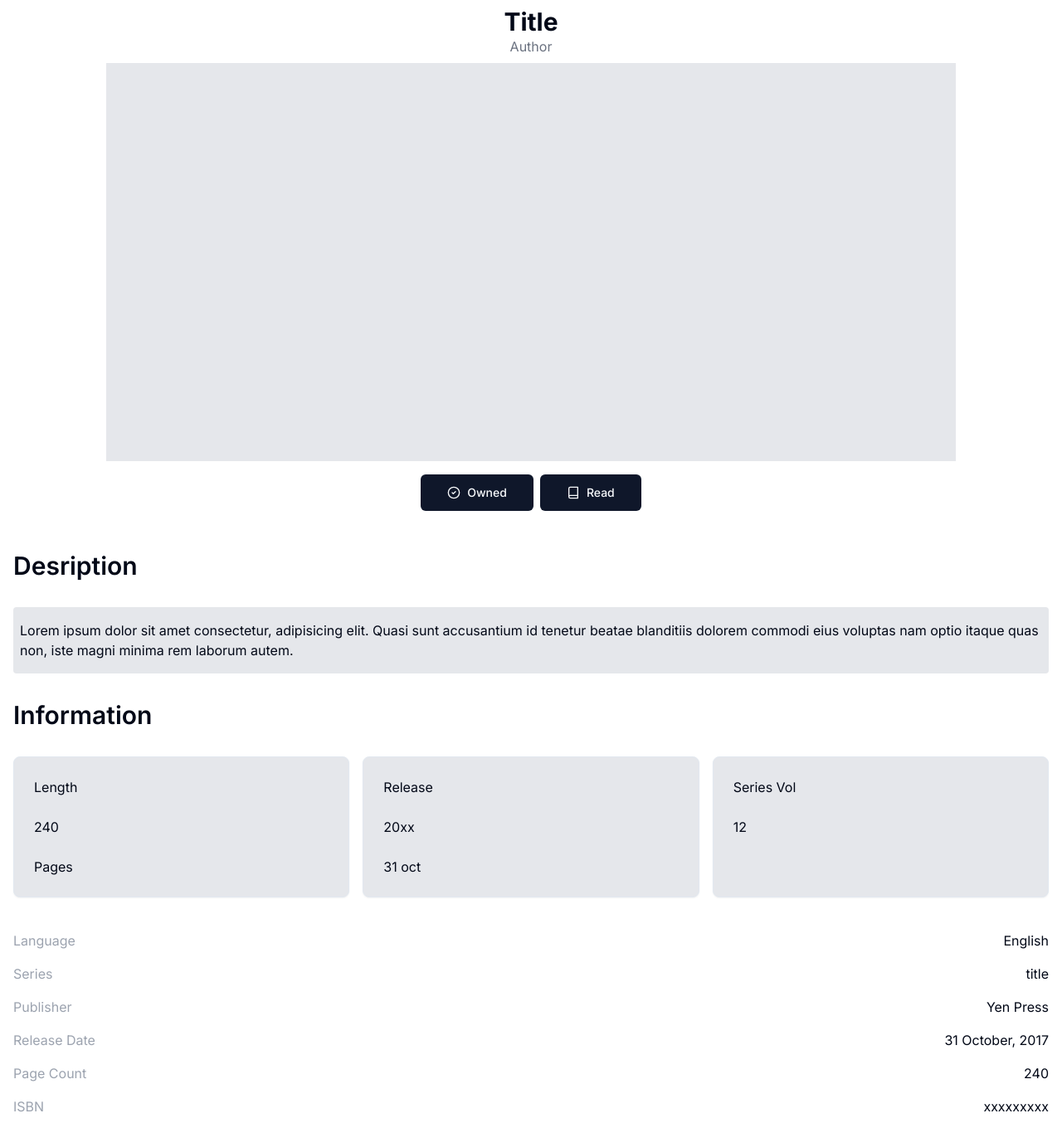
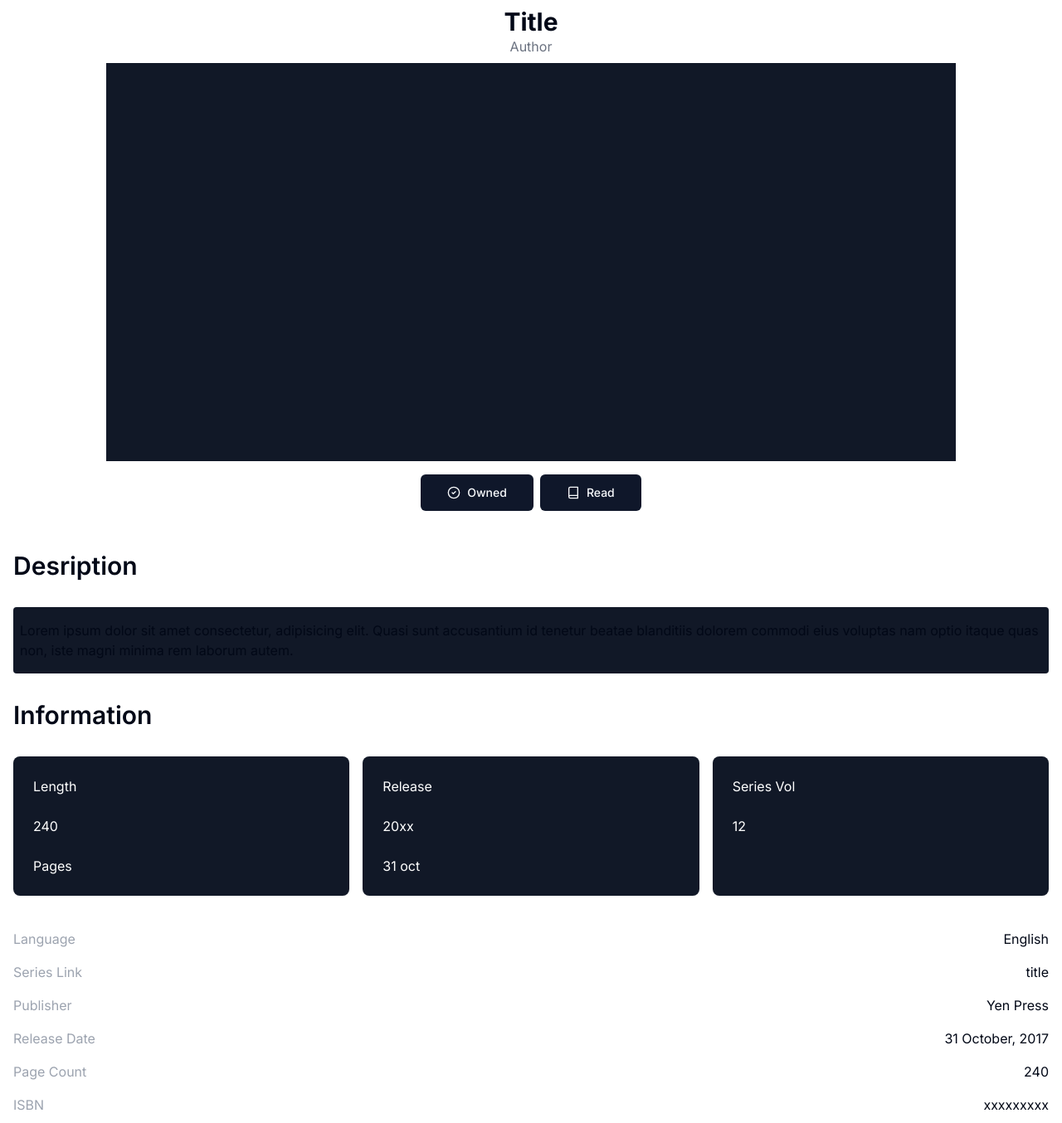
Before and after one commit to Nicholas-Abell/manga_collector, a Next.js app: page /manga/1 in a window 1280 px wide. Shown: the whole page at 83% size. Built offline with nearby package versions, Linux system fonts and the light colour scheme.

Commit message:
style: dark

```diff
--- a/app/manga/[mangaId]/page.tsx
+++ b/app/manga/[mangaId]/page.tsx
@@ -15,7 +15,7 @@ export default function MangaPage({ params }: { params: { mangaId: string } }) {
         <p className="text-gray-500">Author</p>
       </div>
       <div className="flex justify-center items-center">
-        <div className="bg-gray-200 h-[480px] w-[80%]" />
+        <div className="bg-gray-900 h-[480px] w-[80%]" />
       </div>
       <div className="w-full flex justify-center py-4 space-x-2">
         <Button size="lg">
@@ -29,7 +29,7 @@ export default function MangaPage({ params }: { params: { mangaId: string } }) {
       <div className="w-full pt-8">
         <div className="px-4 space-y-8">
           <h2 className="text-3xl font-semibold">Desription</h2>
-          <div className="bg-gray-200 rounded px-2 py-4">
+          <div className="bg-gray-900 rounded px-2 py-4">
             <p>
               Lorem ipsum dolor sit amet consectetur, adipisicing elit. Quasi
               sunt accusantium id tenetur beatae blanditiis dolorem commodi eius
@@ -43,17 +43,17 @@ export default function MangaPage({ params }: { params: { mangaId: string } }) {
         <div className="px-4 space-y-8 pb-8">
           <h2 className="text-3xl font-semibold">Information</h2>
           <div className="grid grid-cols-3 gap-4">
-            <Card className="bg-gray-200">
+            <Card className="bg-gray-900 border-none text-white">
               <CardHeader>Length</CardHeader>
               <CardContent>240</CardContent>
               <CardFooter>Pages</CardFooter>
             </Card>
-            <Card className="bg-gray-200">
+            <Card className="bg-gray-900 border-none text-white">
               <CardHeader>Release</CardHeader>
               <CardContent>20xx</CardContent>
               <CardFooter>31 oct</CardFooter>
             </Card>
-            <Card className="bg-gray-200">
+            <Card className="bg-gray-900 border-none text-white">
               <CardHeader>Series Vol</CardHeader>
               <CardContent>12</CardContent>
             </Card>
@@ -64,7 +64,7 @@ export default function MangaPage({ params }: { params: { mangaId: string } }) {
           <p>English</p>
         </div>
         <div className="w-full flex justify-between px-4 py-2">
-          <p className="text-gray-400">Series</p>
+          <p className="text-gray-400">Series Link</p>
           <p>title</p>
         </div>
         <div className="w-full flex justify-between px-4 py-2">
```
